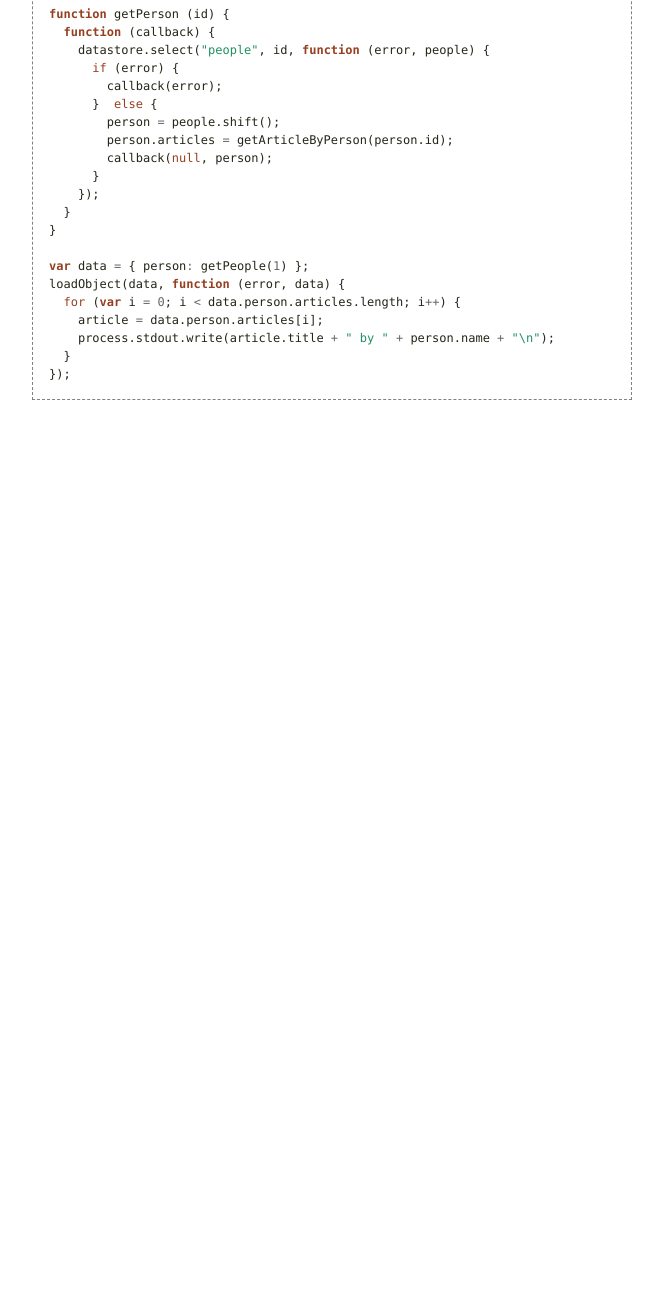
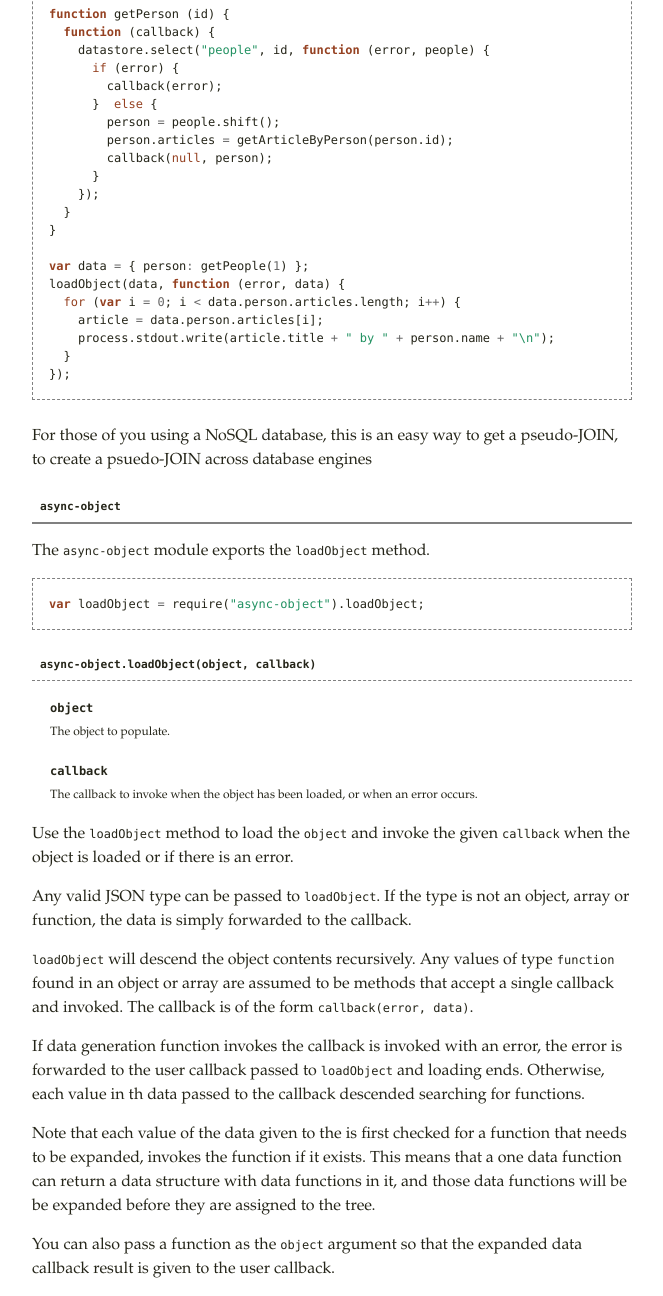
Before and after one commit to bigeasy/reiterate, a website: page index.html in a window 1280 px wide. Shown: the part 482-1778 px from the top of the page, without its empty margins (483-1146 px from the left). Before the commit the page ends 882 px from the top, so only its background shows below. Drawn offline with Linux system fonts and the light colour scheme.

Commit message:
Update landing page.

```diff
--- a/index.html
+++ b/index.html
@@ -20,6 +20,14 @@
 
 
           <h2 class="heading">Synopsis</h3>
+
+
+
+          <h3 class="namespace depth-0">async-object</h3>
+
+
+
+          <h3 class="function depth-1">loadObject</h3>
 
 
 
@@ -78,7 +86,72 @@ heirarchy as data methods that accept a callback.</p>
 </pre></div>
 
 
+          <p><br>
+For those of you using a NoSQL database, this is an easy way to get a
+pseudo-JOIN, to create a psuedo-JOIN across database engines</p>
 
+
+
+          <h3 class="namespace">async-object</h3>
+
+
+
+          <p>The <code>async-object</code> module exports the <code>loadObject</code> method.</p>
+
+          <div class="highlight"><pre><span class="kd">var</span> <span class="nx">loadObject</span> <span class="o">=</span> <span class="nx">require</span><span class="p">(</span><span class="s2">&quot;async-object&quot;</span><span class="p">).</span><span class="nx">loadObject</span><span class="p">;</span>
+</pre></div>
+
+
+
+
+
+
+
+            <h3 class="function">async-object.loadObject(object, callback)</h3>
+
+
+
+
+                <div class="parameter">
+                  <h4>object</h4>
+
+                    <p>The object to populate.</p>
+
+                </div>
+
+                <div class="parameter">
+                  <h4>callback</h4>
+
+                    <p>The callback to invoke when the object has been loaded, or when an error
+  occurs.</p>
+
+                </div>
+
+
+
+          <p>Use the <code>loadObject</code> method to load the <code>object</code> and invoke the given <code>callback</code>
+when the object is loaded or if there is an error.</p>
+
+<p>Any valid JSON type can be passed to <code>loadObject</code>. If the type is not an object,
+array or function, the data is simply forwarded to the callback.</p>
+
+<p><code>loadObject</code> will descend the object contents recursively. Any values of type
+<code>function</code> found in an object or array are assumed to be methods that accept a
+single callback and invoked. The callback is of the form <code>callback(error,
+data)</code>.</p>
+
+<p>If data generation function invokes the callback is invoked with an error, the
+error is forwarded to the user callback passed to <code>loadObject</code> and loading ends.
+Otherwise, each value in th  data passed to the callback descended searching for
+functions.</p>
+
+<p>Note that each value of the data given to the is first checked for a function
+that needs to be expanded, invokes the function if it exists. This means that a
+one data function can return a data structure with data functions in it, and
+those data functions will be be expanded before they are assigned to the tree.</p>
+
+<p>You can also pass a function as the <code>object</code> argument so that the expanded data
+callback result is given to the user callback.</p>
 
 
     </div>
```
